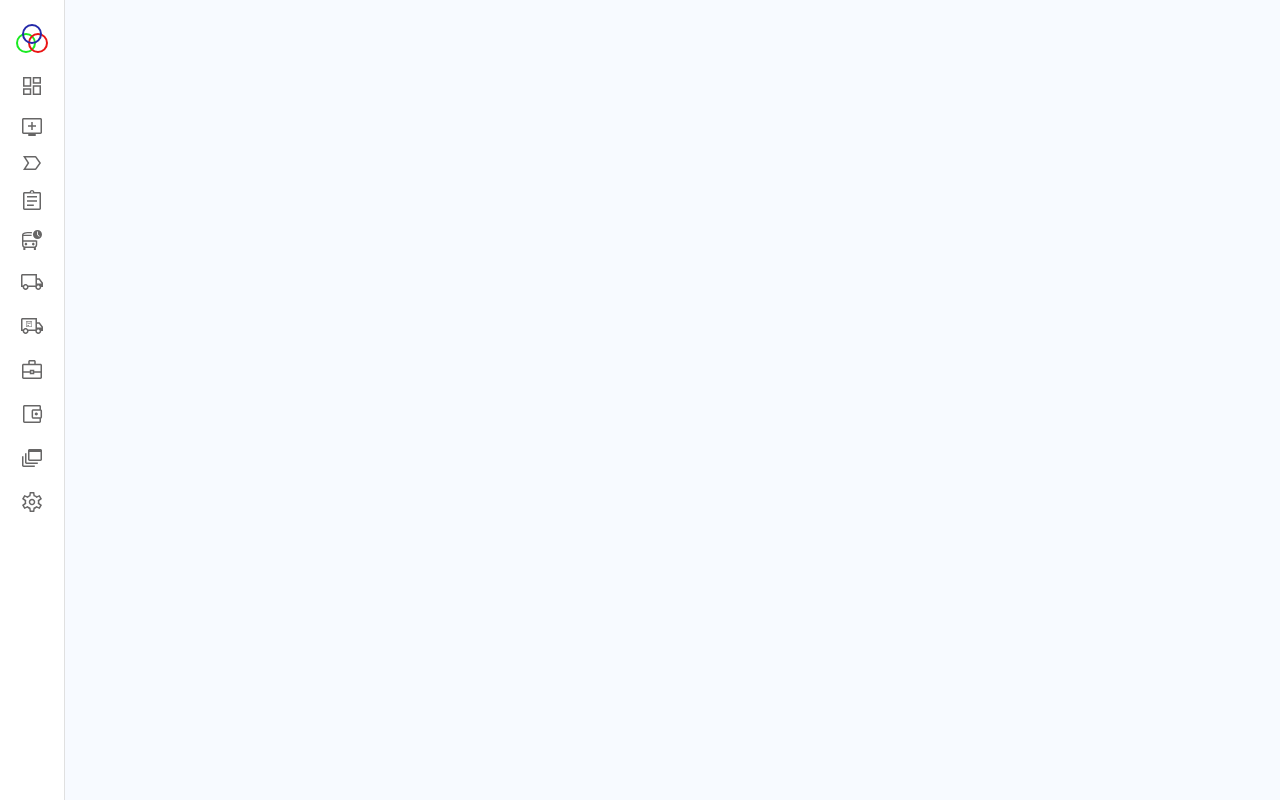
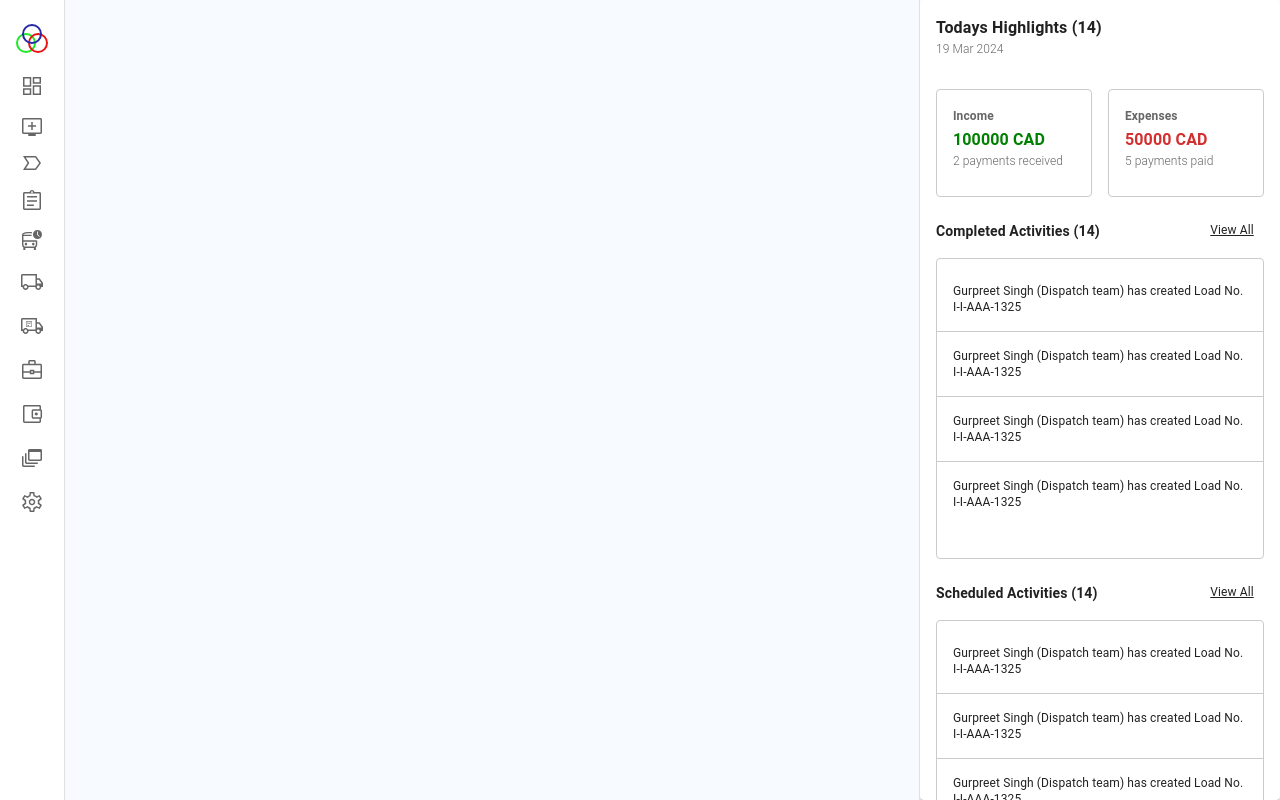
Before and after one commit to prathameshgaikwad/roado-dashboard, a React (Vite) app: page / in a window 1280 px wide. Built offline with nearby package versions, Linux system fonts and the light colour scheme.

Commit message:
feat: static activity section

```diff
--- a/src/App.jsx
+++ b/src/App.jsx
@@ -1,3 +1,4 @@
+import ActivityPanel from "./components/ActivityPanel";
 import { CssBaseline } from "@mui/material";
 import Sidebar from "./components/Sidebar";
 
@@ -6,6 +7,7 @@ function App() {
     <>
       <CssBaseline />
       <Sidebar />
+      <ActivityPanel />
     </>
   );
 }
--- a/src/components/ActivityItem.jsx
+++ b/src/components/ActivityItem.jsx
@@ -0,0 +1,13 @@
+import { ListItem, Typography } from "@mui/material";
+
+const ActivityItem = ({ content }) => {
+  return (
+    <ListItem sx={{ display: "inline-flex", flexDirection: "row", my: 1 }}>
+      <Typography fontSize={"12px"} lineHeight={"16px"}>
+        {content}
+      </Typography>
+    </ListItem>
+  );
+};
+
+export default ActivityItem;
--- /dev/null
+++ b/src/components/ActivityList.jsx
@@ -0,0 +1,46 @@
+import { Card, CardContent, Divider, List } from "@mui/material";
+
+import ActivityItem from "./ActivityItem";
+
+const ActivityList = () => {
+  return (
+    <Card
+      elevation={0}
+      variant="outlined"
+      sx={{
+        borderRadius: "4px",
+        mt: 2,
+        borderColor: "#CBCBCB",
+      }}>
+      <CardContent sx={{ padding: 0 }}>
+        <List>
+          <ActivityItem
+            content={
+              "Gurpreet Singh (Dispatch team) has created Load No. I-I-AAA-1325"
+            }
+          />
+          <Divider sx={{ borderColor: "#CBCBCB" }} />
+          <ActivityItem
+            content={
+              "Gurpreet Singh (Dispatch team) has created Load No. I-I-AAA-1325"
+            }
+          />
+          <Divider sx={{ borderColor: "#CBCBCB" }} />
+          <ActivityItem
+            content={
+              "Gurpreet Singh (Dispatch team) has created Load No. I-I-AAA-1325"
+            }
+          />
+          <Divider sx={{ borderColor: "#CBCBCB" }} />
+          <ActivityItem
+            content={
+              "Gurpreet Singh (Dispatch team) has created Load No. I-I-AAA-1325"
+            }
+          />
+        </List>
+      </CardContent>
+    </Card>
+  );
+};
+
+export default ActivityList;
--- a/src/components/ActivityPanel.jsx
+++ b/src/components/ActivityPanel.jsx
@@ -0,0 +1,33 @@
+import { Card, CardContent, Drawer } from "@mui/material";
+
+import ActivitySection from "./ActivitySection";
+import TodaysHighlights from "./TodaysHighlights";
+
+const ActivityPanel = () => {
+  return (
+    <Drawer
+      variant="permanent"
+      anchor="right"
+      sx={{
+        bgcolor: "#fffff",
+        height: "100vh",
+        position: "absolute",
+      }}>
+      <Card>
+        <CardContent sx={{ width: 360, height: "100vh", overflowY: "auto" }}>
+          <TodaysHighlights />
+          <ActivitySection
+            activityTitle={"Completed Activities (14)"}
+            isExpandable
+          />
+          <ActivitySection
+            activityTitle={"Scheduled Activities (14)"}
+            isExpandable
+          />
+        </CardContent>
+      </Card>
+    </Drawer>
+  );
+};
+
+export default ActivityPanel;
--- /dev/null
+++ b/src/components/ActivitySection.jsx
@@ -0,0 +1,14 @@
+import ActivityList from "./ActivityList";
+import SectionHeader from "./SectionHeader";
+import { Stack } from "@mui/material";
+
+const ActivitySection = ({ activityTitle, isExpandable = false }) => {
+  return (
+    <Stack direction={"column"} mt={3}>
+      <SectionHeader title={activityTitle} isExpandable={isExpandable} />
+      <ActivityList />
+    </Stack>
+  );
+};
+
+export default ActivitySection;
--- /dev/null
+++ b/src/components/DataCard.jsx
@@ -0,0 +1,48 @@
+import { Card, CardContent, Typography } from "@mui/material";
+
+const DataCard = ({ title, subtitle, moreInfo, color }) => {
+  return (
+    <Card
+      variant="outlined"
+      sx={{ borderRadius: "4px", borderColor: "#CBCBCB" }}>
+      <CardContent
+        sx={{
+          display: "flex",
+          flexDirection: "column",
+          alignItems: "start",
+          justifyContent: "center",
+        }}>
+        <Typography
+          variant={"subtitle1"}
+          fontWeight={"bold"}
+          fontSize={"12px"}
+          sx={{ color: "#676666" }}
+          noWrap>
+          {title}
+        </Typography>
+        {subtitle && (
+          <Typography
+            variant={"h6"}
+            fontWeight={"bold"}
+            fontSize={"16px"}
+            color={color}
+            noWrap>
+            {subtitle}
+          </Typography>
+        )}
+        {moreInfo && (
+          <Typography
+            variant={"h6"}
+            fontWeight={"light"}
+            fontSize={"12px"}
+            sx={{ color: "#676666" }}
+            noWrap>
+            {moreInfo}
+          </Typography>
+        )}
+      </CardContent>
+    </Card>
+  );
+};
+
+export default DataCard;
--- /dev/null
+++ b/src/components/SectionHeader.jsx
@@ -0,0 +1,39 @@
+import { Stack, Typography } from "@mui/material";
+
+import ViewAllButton from "./ViewAllButton";
+
+const SectionHeader = ({
+  title,
+  subtitle,
+  isExpandable = false,
+  isLargeTitle = false,
+}) => {
+  return (
+    <Stack
+      direction={"row"}
+      alignItems={"start"}
+      justifyContent={"space-between"}>
+      <Stack direction={"column"}>
+        <Typography
+          fontWeight={"bold"}
+          fontSize={isLargeTitle ? "16px" : "14px"}
+          noWrap>
+          {title}
+        </Typography>
+        {subtitle && (
+          <Typography
+            variant={"subtitle2"}
+            fontWeight={"light"}
+            fontSize={"12px"}
+            color={"#676666"}
+            noWrap>
+            {subtitle}
+          </Typography>
+        )}
+      </Stack>
+      {isExpandable && <ViewAllButton />}
+    </Stack>
+  );
+};
+
+export default SectionHeader;
--- /dev/null
+++ b/src/components/TodaysHighlights.jsx
@@ -0,0 +1,36 @@
+import DataCard from "./DataCard";
+import { Grid } from "@mui/material";
+import SectionHeader from "./SectionHeader";
+
+const TodaysHighlights = () => {
+  return (
+    <>
+      <SectionHeader
+        title={"Todays Highlights (14)"}
+        variant="subtitle1"
+        subtitle={"19 Mar 2024"}
+        isLargeTitle
+      />
+      <Grid container spacing={2} mt={"14px"}>
+        <Grid item xs={6}>
+          <DataCard
+            title={"Income"}
+            color={"green"}
+            subtitle={"100000 CAD"}
+            moreInfo={"2 payments received"}
+          />
+        </Grid>
+        <Grid item xs={6}>
+          <DataCard
+            title={"Expenses"}
+            color={"error"}
+            subtitle={"50000 CAD"}
+            moreInfo={"5 payments paid"}
+          />
+        </Grid>
+      </Grid>
+    </>
+  );
+};
+
+export default TodaysHighlights;
--- /dev/null
+++ b/src/components/ViewAllButton.jsx
@@ -0,0 +1,15 @@
+import { Button, Typography } from "@mui/material";
+
+const ViewAllButton = () => {
+  return (
+    <Button variant={"text"} color="inherit" sx={{ p: 0 }}>
+      <Typography
+        fontSize={"12px"}
+        sx={{ textDecoration: "underline", textTransform: "capitalize" }}>
+        View All
+      </Typography>
+    </Button>
+  );
+};
+
+export default ViewAllButton;
```
Also changed, not shown: 1 other file (tests, documents, lock files or other folders).
